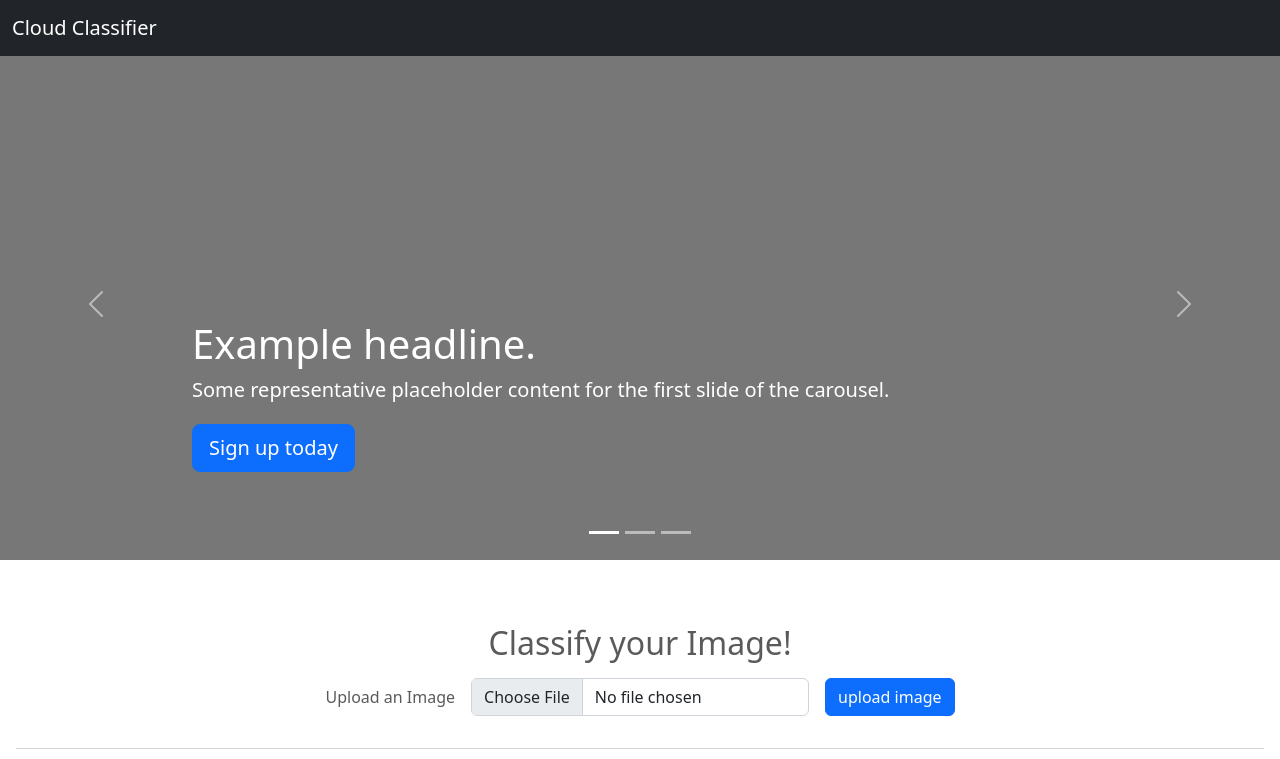
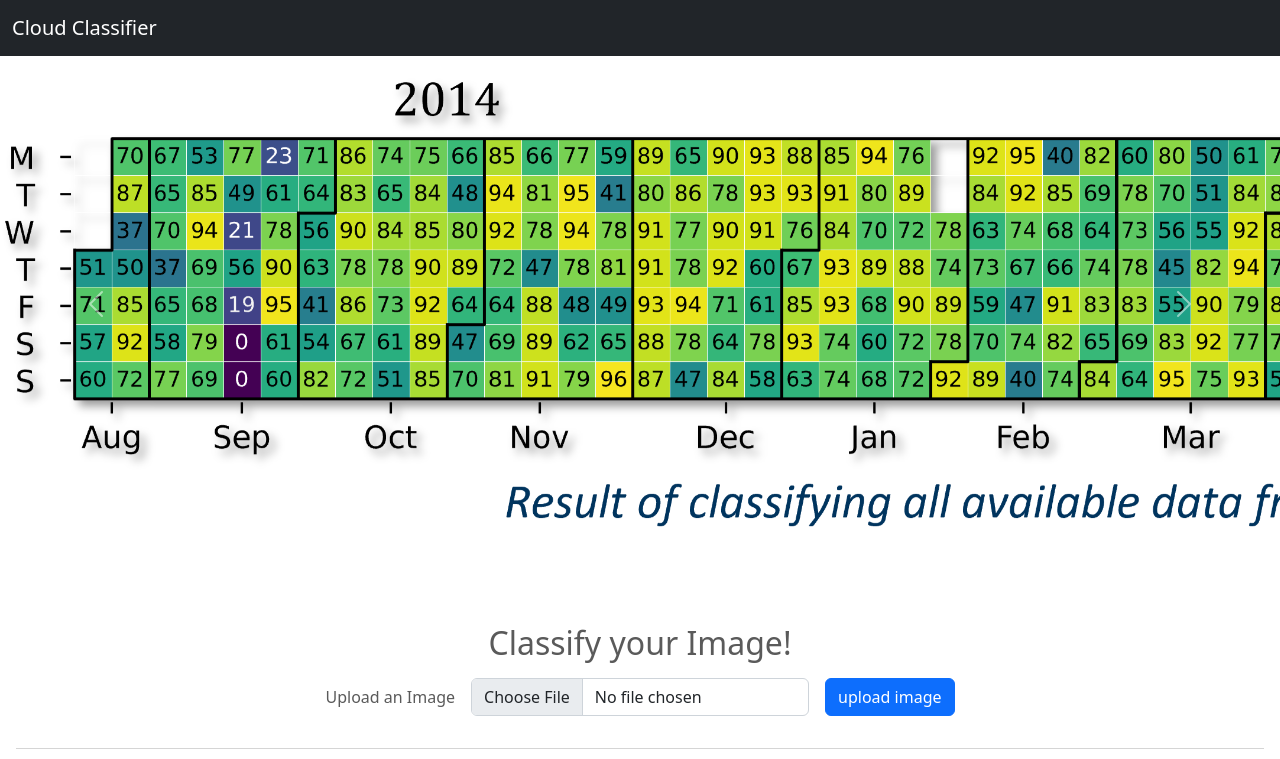
Before and after one commit to jkittner/ai-course-final-assignment, a Flask app: page / in a window 1280 px wide. Shown: the top 759 px of the page. Run offline with Flask 3, Linux system fonts and the light colour scheme; some libraries are stand-ins or nearby versions.

Commit message:
fill carousel with some images

```diff
--- a/web/templates/index.html
+++ b/web/templates/index.html
@@ -187,80 +187,13 @@
       </div>
       <div class="carousel-inner">
         <div class="carousel-item active">
-          <svg
-            class="bd-placeholder-img"
-            width="100%"
-            height="100%"
-            xmlns="http://www.w3.org/2000/svg"
-            aria-hidden="true"
-            preserveAspectRatio="xMidYMid slice"
-            focusable="false"
-          >
-            <rect width="100%" height="100%" fill="#777" />
-          </svg>
-
-          <div class="container">
-            <div class="carousel-caption text-start">
-              <h1>Example headline.</h1>
-              <p>
-                Some representative placeholder content for the first slide of
-                the carousel.
-              </p>
-              <p>
-                <a class="btn btn-lg btn-primary" href="#">Sign up today</a>
-              </p>
-            </div>
-          </div>
+          <img src="static/img/rgs_data.png">
         </div>
         <div class="carousel-item">
-          <svg
-            class="bd-placeholder-img"
-            width="100%"
-            height="100%"
-            xmlns="http://www.w3.org/2000/svg"
-            aria-hidden="true"
-            preserveAspectRatio="xMidYMid slice"
-            focusable="false"
-          >
-            <rect width="100%" height="100%" fill="#777" />
-          </svg>
-
-          <div class="container">
-            <div class="carousel-caption">
-              <h1>Another example headline.</h1>
-              <p>
-                Some representative placeholder content for the second slide of
-                the carousel.
-              </p>
-              <p><a class="btn btn-lg btn-primary" href="#">Learn more</a></p>
-            </div>
-          </div>
+          <img src="static/img/cloud_class_model.png">
         </div>
         <div class="carousel-item">
-          <svg
-            class="bd-placeholder-img"
-            width="100%"
-            height="100%"
-            xmlns="http://www.w3.org/2000/svg"
-            aria-hidden="true"
-            preserveAspectRatio="xMidYMid slice"
-            focusable="false"
-          >
-            <rect width="100%" height="100%" fill="#777" />
-          </svg>
-
-          <div class="container">
-            <div class="carousel-caption text-end">
-              <h1>One more for good measure.</h1>
-              <p>
-                Some representative placeholder content for the third slide of
-                this carousel.
-              </p>
-              <p>
-                <a class="btn btn-lg btn-primary" href="#">Browse gallery</a>
-              </p>
-            </div>
-          </div>
+          <img src="static/img/cloud_frac_model.png"></img>
         </div>
       </div>
       <button
```
Also changed, not shown: .pre-commit-config.yaml, web/static/img/cloud_class_model.png (added), web/static/img/cloud_frac_model.png (added), web/static/img/rgs_data.png (added).
